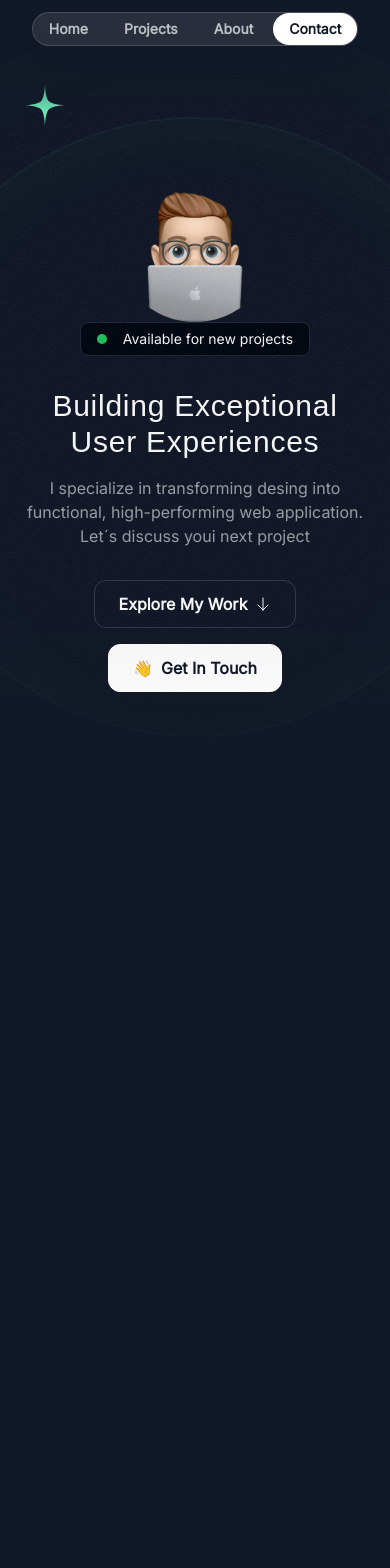
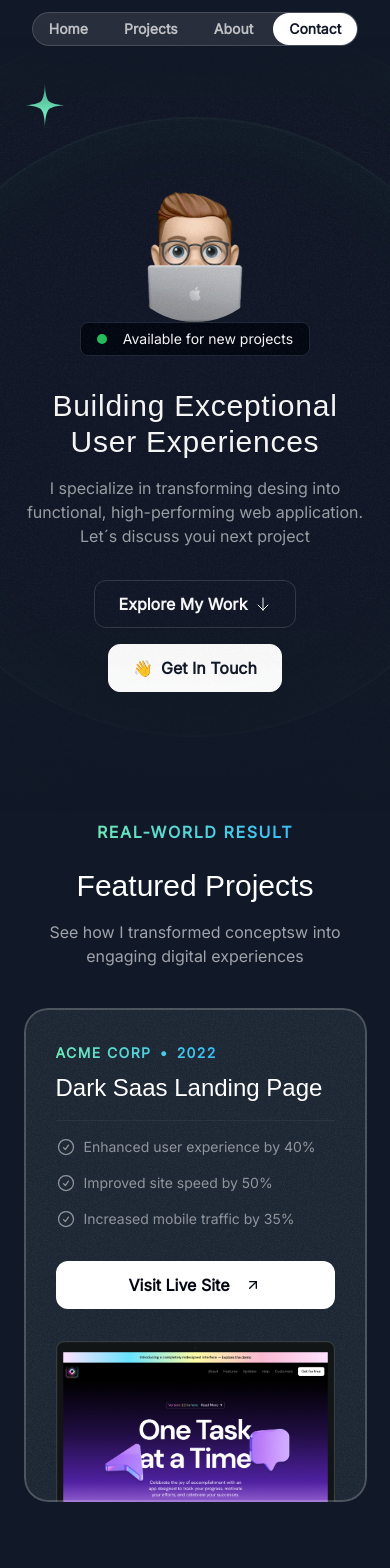
Before and after one commit to MaxiDumont/New_Portfolio, a Next.js app: page / in a window 390 px wide. Shown: the top 1568 px of the page. Before the commit the page ends 1037 px from the top, so only its background shows below. Built offline with nearby package versions, Linux system fonts and the light colour scheme; a web font is replaced by a local one.

Commit message:
Add ProjectsSection component and update Home page layout

```diff
--- a/src/app/globals.css
+++ b/src/app/globals.css
@@ -13,3 +13,10 @@
   }
 
 }
+
+
+@layer utilities {
+  .container {
+    @apply lg:max-w-5xl;
+  }
+}
--- a/src/app/page.tsx
+++ b/src/app/page.tsx
@@ -1,11 +1,13 @@
 import { Header } from "@/sections/Header";
 import { HeroSection } from "@/sections/Hero";
+import { ProjectsSection } from "@/sections/Projects";
 
 export default function Home() {
   return (
     <div>
       <Header />
       <HeroSection />
+      <ProjectsSection />
     </div>
   );
 }
--- a/src/sections/Projects.tsx
+++ b/src/sections/Projects.tsx
@@ -1,6 +1,10 @@
 import darkSaasLandingPage from "@/assets/images/dark-saas-landing-page.png";
 import lightSaasLandingPage from "@/assets/images/light-saas-landing-page.png";
 import aiStartupLandingPage from "@/assets/images/ai-startup-landing-page.png";
+import Image from "next/image";
+import CheckIcon from "@/assets/icons/check-circle.svg";
+import ArrowUpRightIcon from "@/assets/icons/arrow-up-right.svg";
+import grainImage from "@/assets/images/grain.jpg";
 
 const portfolioProjects = [
   {
@@ -42,5 +46,76 @@
 ];
 
 export const ProjectsSection = () => {
-  return <div>Projects Section</div>;
+  return (
+    <section className="pb-16 lg:py-24">
+      <div className="container">
+        <div className="flex justify-center">
+          <p className="uppercase font-semibold tracking-widest bg-gradient-to-r from-emerald-300 to-sky-400 text-center bg-clip-text text-transparent">
+            Real-world Result
+          </p>
+        </div>
+        <h2 className="font-serif text-3xl md:text-5xl text-center mt-6">
+          Featured Projects
+        </h2>
+        <p className="text-center md:text-lg lg:text-xl text-white/60 mt-4 max-w-md mx-auto ">
+          See how I transformed conceptsw into engaging digital experiences
+        </p>
+        <div className="flex flex-col mt-10 md:mt-20 gap-20">
+          {portfolioProjects.map((project) => (
+            <div
+              key={project.title}
+              className="bg-gray-800 rounded-3xl relative z-0 after:z-10 overflow-hidden after:contect-[''] after:absolute after:inset-0 after:outline-2 after:outline after:-outline-offset-2 after:rounded-3xl after:outline-white/20 px-8 pt-8 md: pt:12 md:px-10 lg:pt-16 lg:px-20 after:pointer-events-none"
+            >
+              <div
+                className="absolute inset-0 -z-10 opacity-5"
+                style={{
+                  backgroundImage: `url(${grainImage.src})`,
+                }}
+              ></div>
+
+              <div className="lg:grid lg:grid-cols-2 lg:gap-16">
+                <div className="lg:pb-16">
+                  <div
+                    className="bg-gradient-to-r from-emerald-300 to-sky-400 inline-flex font-bold uppercase tracking-widest
+                text-sm text-transparent bg-clip-text"
+                  >
+                    <span>{project.company}</span>
+                    <span className="mx-2">•</span>
+                    <span>{project.year}</span>
+                  </div>
+
+                  <h3 className="font-serif text-2xl mt-2 md:mt-5 md:text-4">
+                    {project.title}
+                  </h3>
+                  <hr className="vorder-t-2 border-white/5 mt-4 md:mt-5" />
+                  <ul className="flex flex-col gap-4 mt-4 md:mt-5">
+                    {project.results.map((result, index) => (
+                      <li
+                        key={index}
+                        className="flex gap-2 text-sm md:text-base text-white/50"
+                      >
+                        <CheckIcon className="size-5 md:size-6" />
+                        <span>{result.title}</span>
+                      </li>
+                    ))}
+                  </ul>
+                  <button className="bg-white text-gray-950 h-12 w-full md:w-auto px-6 rounded-xl font-semibold inline-flex items-center justify-center gap-2 mt-8 ">
+                    <span>Visit Live Site</span>
+                    <ArrowUpRightIcon className="size-4 ml-2" />
+                  </button>
+                </div>
+                <div className="relative">
+                  <Image
+                    src={project.image}
+                    alt={project.title}
+                    className="mt-8 -mb-4 md:-mb-0 lg:mt0 lg:absolute lg:h-full lg:w-auto lg:max-w-none"
+                  />
+                </div>
+              </div>
+            </div>
+          ))}
+        </div>
+      </div>
+    </section>
+  );
 };
```
